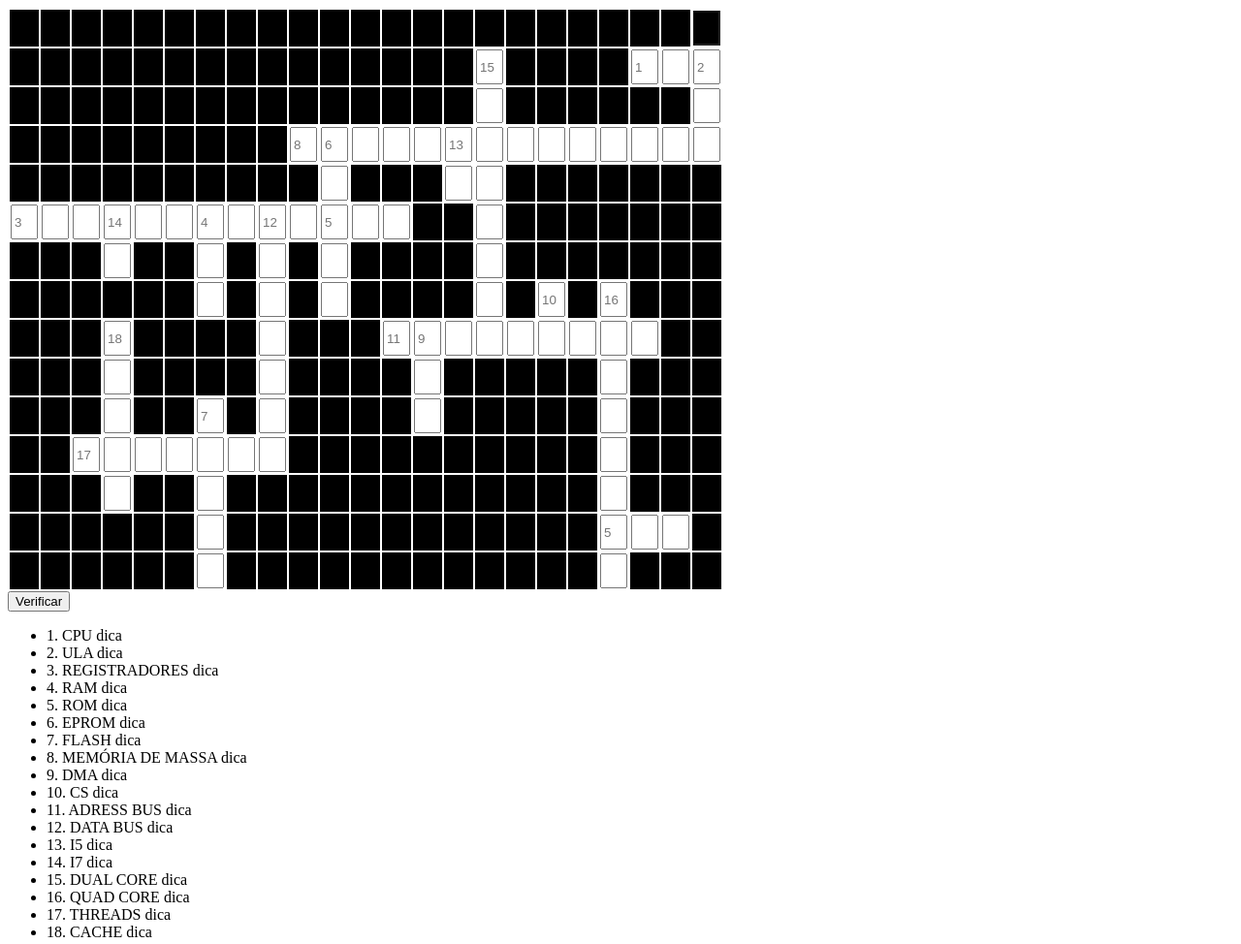
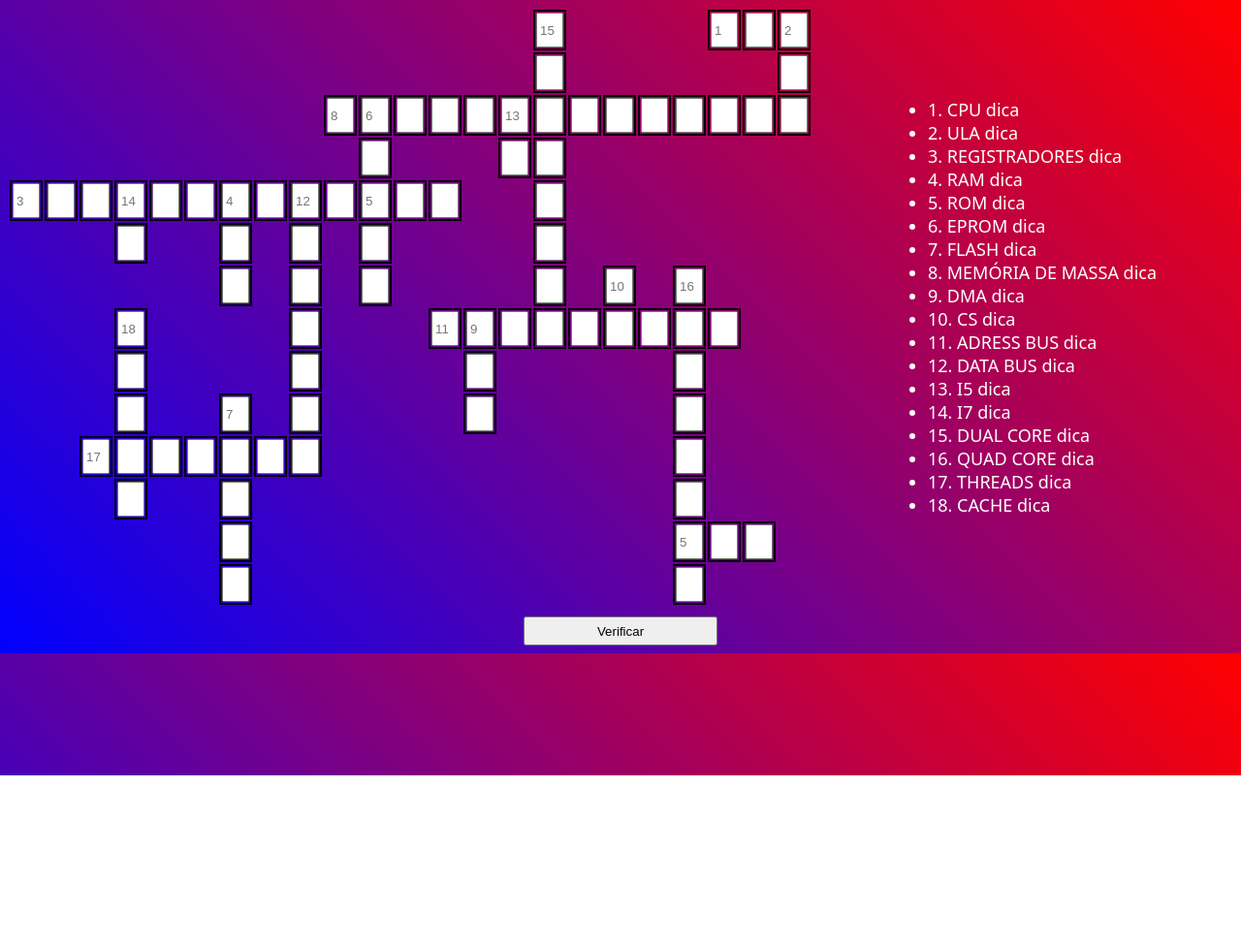
Before and after one commit to pauloAlmeida01/palavraCruzada, a plain HTML site: page index.html in a window 1280 px wide. Shown: the whole page at 97% size. After the commit the page ends 800 px from the top, so only its background shows below. Drawn offline with Linux system fonts and the light colour scheme.

Commit message:
Index Estilizada

```diff
--- a/index.html
+++ b/index.html
@@ -9,11 +9,10 @@
 </head>
 <body>
 <script src="script.js"></script>
+    <div class="tabelgrafico">
+        <div class="containertabela">
         <table>
-            <tr id="tr1">
-                <script>adicionaZonaMorta('tr1', 22)</script>
-                <td><input type="text" class="zonaMorta" disabled></td>
-            </tr>
+
             <tr id="tr2">
                 <script>
                     adicionaZonaMorta('tr2', 15)
@@ -206,8 +205,11 @@
                 </script>
             </tr>
         </table>
-        <button onclick="Verificar()">Verificar</button>
-    <ul>
+
+    </div>
+
+    <div class="dicas">
+        <ul>
         <li>1. CPU dica</li>
         <li>2. ULA dica</li>
         <li>3. REGISTRADORES dica</li>
@@ -227,6 +229,13 @@
         <li>17. THREADS dica</li>
         <li>18. CACHE dica</li>
     </ul>
+</div>
+
+    </div>
+
+    <div class="botao">
+    <button onclick="Verificar()">Verificar</button>
+    </div>
 </body>
 </html>
 <script>
--- a/style.css
+++ b/style.css
@@ -4,5 +4,45 @@ input {
 }
 
 .zonaMorta {
-    background-color: black;
+    background-color: none;
+    border: none;
 }
+.tabelgrafico {
+    width: 100%;
+    height: 100%;
+    display: flex;
+    align-items: space-around;
+    flex-direction: row;
+}
+
+td {
+    border: 2px solid black;
+}
+
+.dicas {
+    display: flex;
+    width: 50vw;
+    align-items: center;
+    justify-content: center;
+}
+.dicas ul li {
+    color: white;
+    font-family: system-ui, -apple-system, BlinkMacSystemFont, 'Segoe UI', Roboto, Oxygen, Ubuntu, Cantarell, 'Open Sans', 'Helvetica Neue', sans-serif;
+    font-weight: 500;
+    font-size: 18px;
+}
+
+.botao {
+    display: flex;
+    align-items: center;
+    justify-content: center;
+}
+.botao button {
+    width: 200px;
+    height: 30px;
+    margin-top: 10px;
+}
+
+body {
+    background-image: linear-gradient(45deg, blue,red);
+}
```
